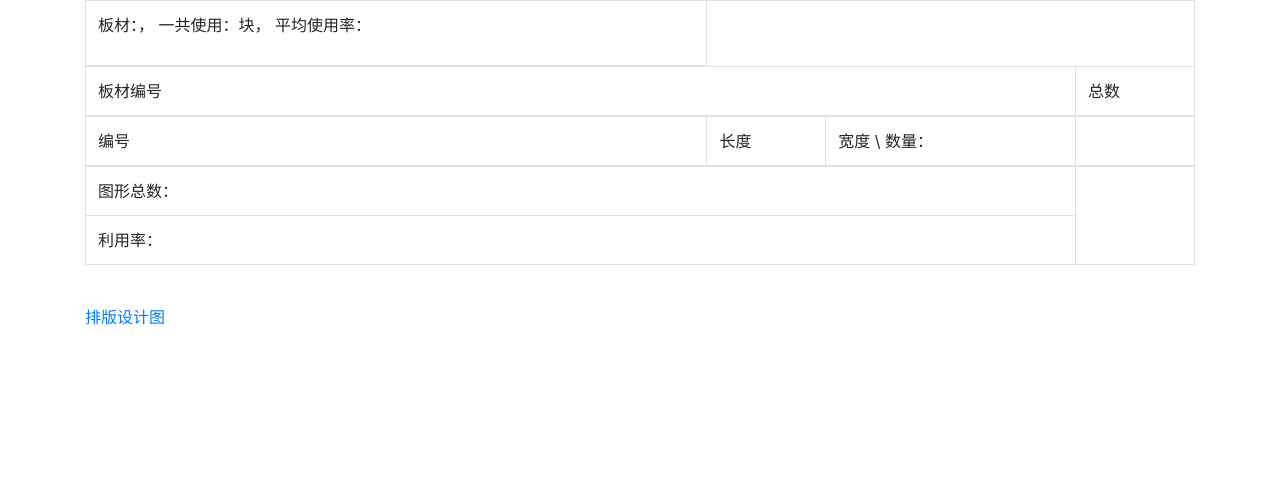
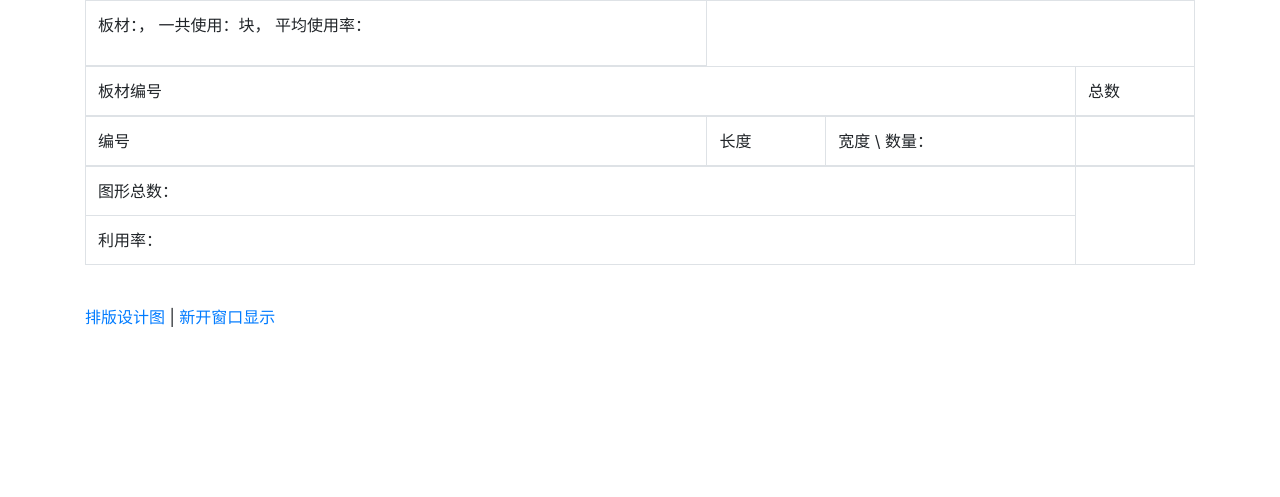
Before and after one commit to liangxuCHEN/linshi_package_sys, a Django app: template myApi/templates/cut_detail_desc.html in a window 1280 px wide. Shown: the top 497 px of the page. Run offline with Django 3.2, Linux system fonts and the light colour scheme; the template is opened without the code that fills it, so the values that code supplies are empty; some libraries are stand-ins or nearby versions.

Commit message:
new window show

```diff
--- a/myApi/templates/cut_detail_desc.html
+++ b/myApi/templates/cut_detail_desc.html
@@ -81,7 +81,7 @@
         </tbody>
     </table>
     {% endif %}
-    <p><a href="/{{pic_url}}" target="_blank"> 排版设计图 </a> </p>
+    <p><a href="/{{pic_url}}" target="_blank"> 排版设计图 </a> | <a href="/{{origin_url}}" target="_blank"> 新开窗口显示 </a> </p>
 
 {% endif %}
 {% endblock%}
--- a/myApi/views.py
+++ b/myApi/views.py
@@ -330,6 +330,7 @@ def cut_detail(request, p_id):
         'num_sheet': product.num_sheet,
         'avg_rate': product.avg_rate,
         'pic_url': product.pic_url,
+        'origin_url': '/product/{obj_id}?percent={percent}'.format(obj_id=p_id, percent=int(percent)),
         'percent': percent,
     }
 
```
